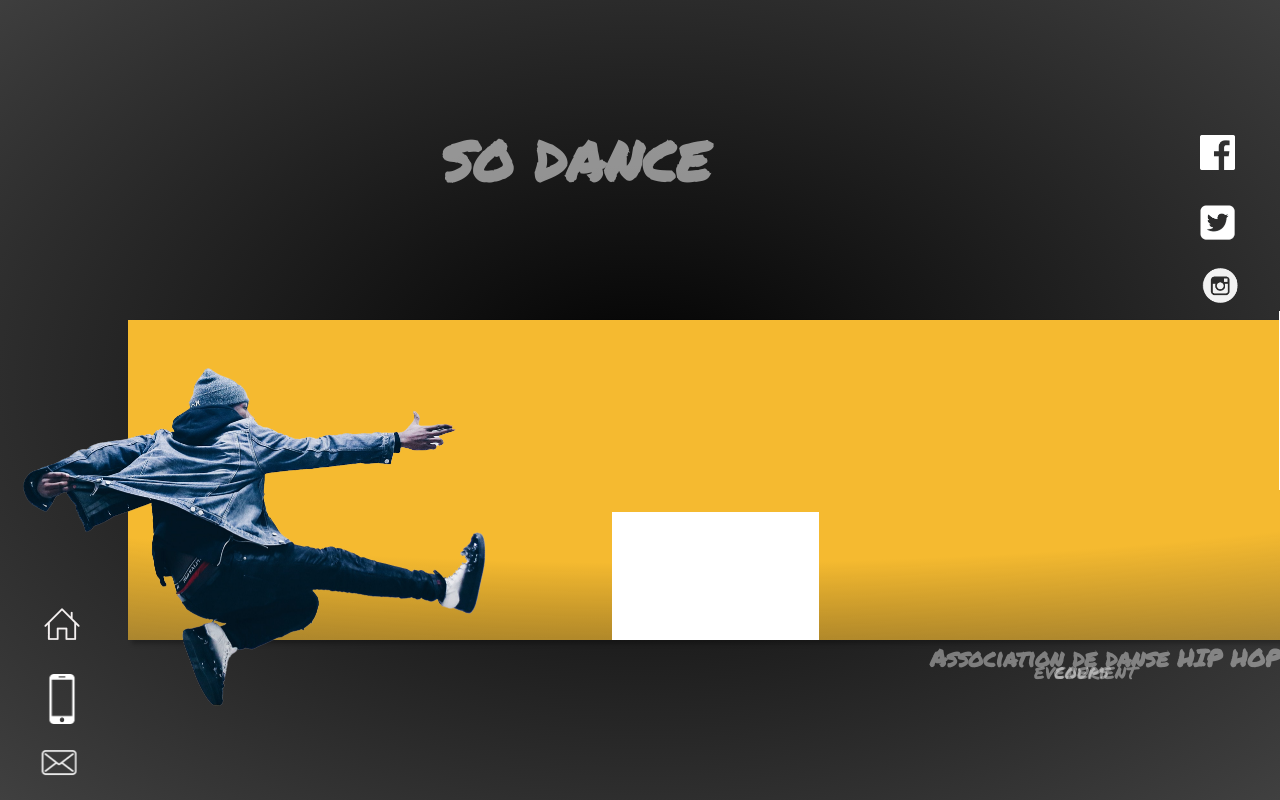
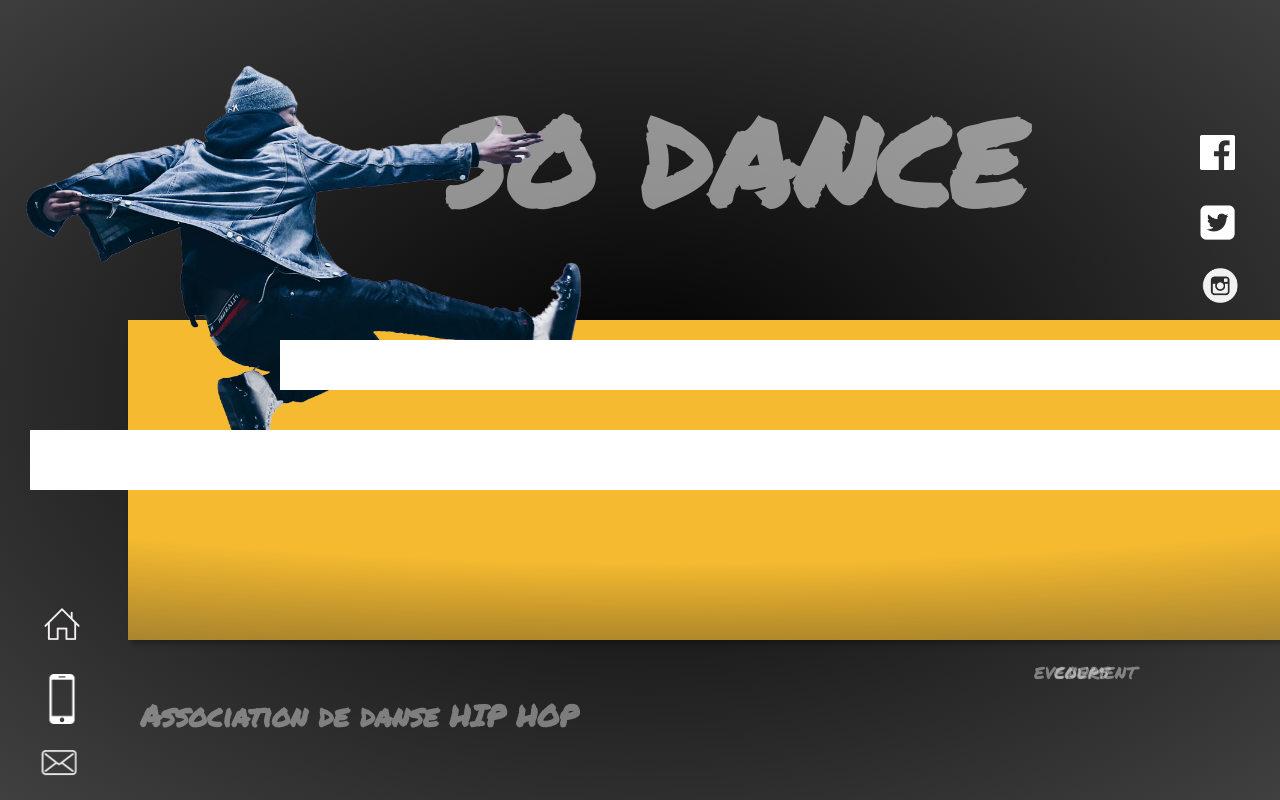
Before and after one commit to randji/sodance, a PHP site: page /home.html in a window 1280 px wide. Run offline with PHP 8.4, Linux system fonts and the light colour scheme.

Commit message:
modif keyfrrames

```diff
--- a/css/mediaqueries.css
+++ b/css/mediaqueries.css
@@ -14,6 +14,13 @@
         'l_main main main'
         'contact footer r_footer';
     }
+    header{
+        grid-area: header;
+    }
+    .banniere{
+        font-size: 120px;
+        justify-content: end;
+    }
     .social{
         grid-area: social;
         margin-bottom: 10px;
@@ -24,38 +31,95 @@
     }
     .school, .even{
         grid-area: r_footer;
-        display: grid;
+        display: inline;
+        position: relative;
+    }
+    .cours{
+        position: absolute;
+        bottom: 0;
+        height: 50px;
+    }
+    .titreAsso{
+        grid-area: footer;
+        position: relative;
+        width: 450px;
+        height: 80px;
+        bottom: 0;
     }
     .asso{
-        grid-area: main;
+        /* grid-area: footer; */
         rotate: 90deg;
+        font-size: 30px;
         margin: 0;
-        top: 0;
+        position: absolute;
         right: 0;
-        position: absolute;
+        justify-content: center;
+        align-items: end;
+
     }
     main{
-        display: grid;
+        grid-area: main;
+        position: relative;
+        }
+    .perso2{
+        position: absolute;
+        width: 600px;
+        top: -300px;
     }
     .colonne1{
 
     }
     .colonne2{
         position: absolute;
-        width: 1px;
-        height: 20%;
+        width: 5px;
+        height: 50px;
+        background-color: white;
+        bottom: 250px;
+        right: 0;
+        opacity: 0;
+
+        animation:  4s ease-out 3s forwards expand4;
+    }
+    @keyframes expand4 {
+        from{
+            opacity: 0;
+            right: 0;
+            transform: scalex(0);
+            transform-origin: right;
+        }
+        to{
+        transform-origin: right;
+        transform: scaleX(200);
+        /* transition: transform 5s;
+        transition-delay: 4s; */
+        opacity: 100%;
+        }
+    }
+
+    .colonne3{
+        position: absolute;
+        width: 5px;
+        height: 60px;
         background-color: white;
         bottom: 150px;
         right: 0;
-        animation:  4s ease-out 3s forwards expand2;
+        opacity: 0;
+
+        animation:  4s ease-out 3s forwards expand5;
     }
-    @keyframes expand2 {
+    @keyframes expand5 {
         from{
-            width: 1px;
+            opacity: 0;
+            right: 0;
+            transform: scalex(0);
+            transform-origin: right;
         }
         to{
-            width: 56%;
+            transform-origin: right;
+        transform: scaleX(250);
+        /* transition: transform 5s;
+        transition-delay: 4s; */
+        opacity: 100%;
         }
     }
-
 }
--- a/home.html
+++ b/home.html
@@ -27,8 +27,10 @@
             <div class="colonne3"></div>
         </div>
 
+    </main>
+    <div class="titreAsso">
         <h2 class="asso">Association de danse HIP HOP</h2>
-    </main>
+    </div>
     <aside class="contact">
         <div class="localisation">
             <div class="inner">
```
